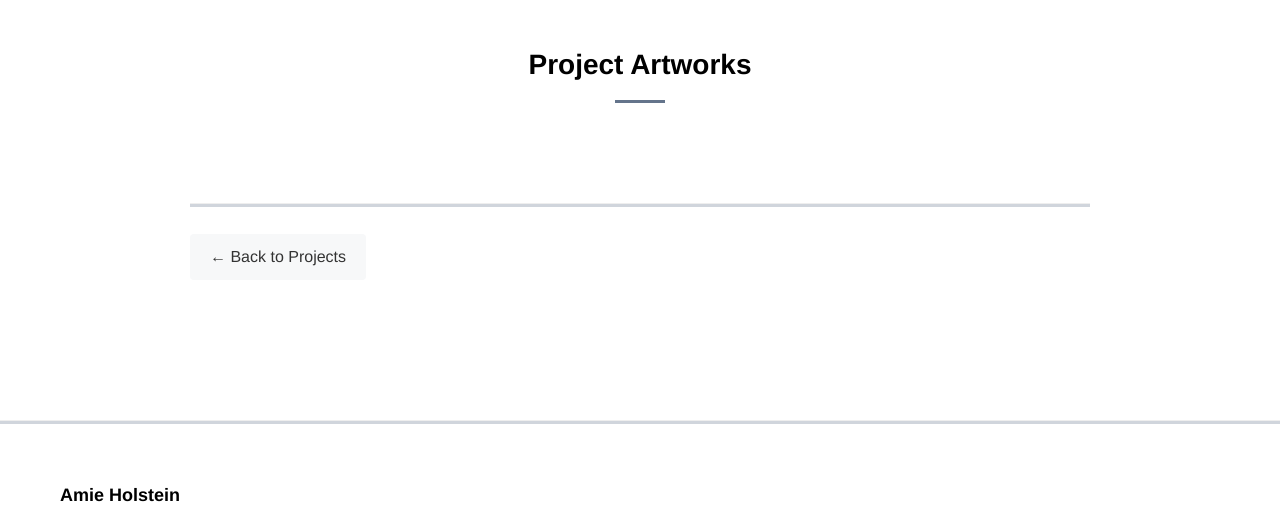
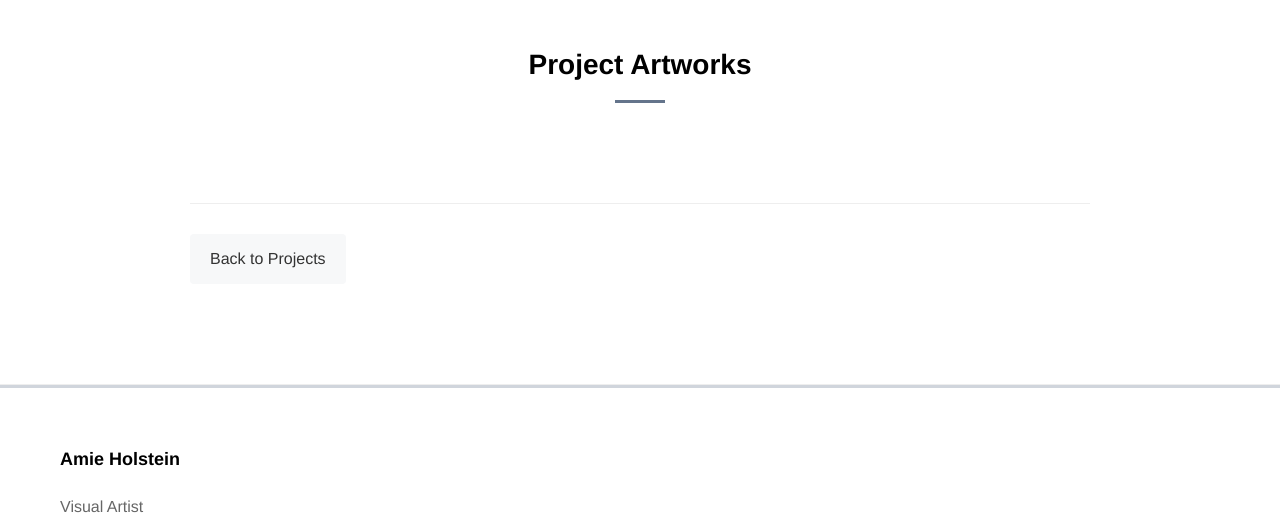
Before and after one commit to Sean-Michael/amieart-static, an Eleventy site: page src/_projects/printmaking.md in a window 1280 px wide. Shown: the part 1124-1650 px from the top of the page. Built offline with nearby package versions, Linux system fonts and the light colour scheme; Eleventy itself is replaced by a stand-in of ours; files that its build step writes are made by us from their sources.

Commit message:
Updated button styles

```diff
--- a/src/_includes/layouts/project.njk
+++ b/src/_includes/layouts/project.njk
@@ -42,9 +42,11 @@
         </div>
         {% endif %}
 
-        <footer class="project-footer">
-            <a href="/projects/" class="back-button">← Back to Projects</a>
-        </footer>
+        <div class="artwork-navigation">
+            <a href="/projects/" class="nav-back">
+                Back to Projects
+            </a>
+        </div>
     </article>
     <script src="/js/collection-enhancer.js"></script>
 </div>
```
Also changed, not shown: src/css/styles.css (line endings or trailing spaces).
